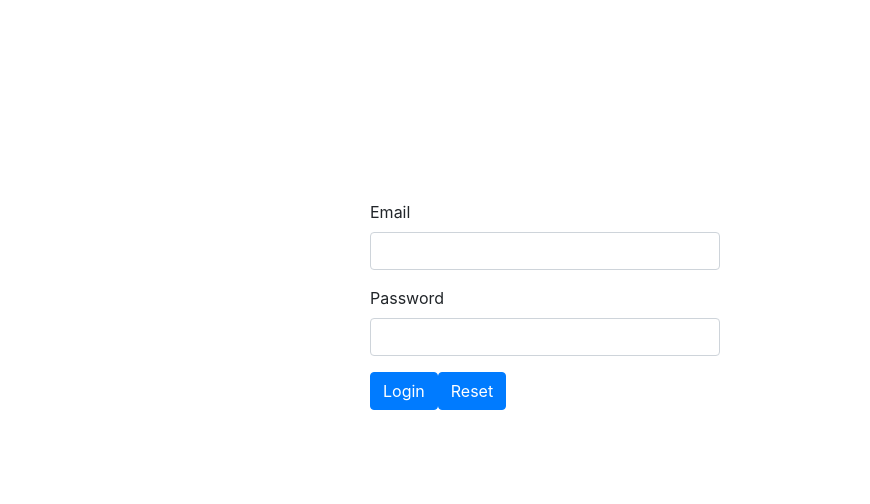
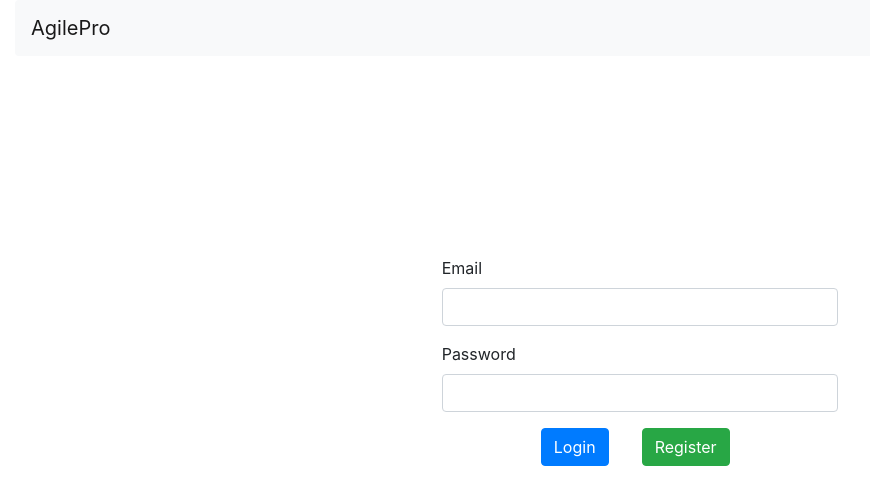
Before and after one commit to purushred/AgilePro, an Angular app: page / in a window 1280 px wide. Shown: the top 504 px of the page, without its empty margins (0-870 px from the left). Built offline with nearby package versions, Linux system fonts and the light colour scheme.

Commit message:
Added navigation bar

```diff
--- a/src/app/app.component.html
+++ b/src/app/app.component.html
@@ -1,6 +1,10 @@
-<div class="container">
+<div class="container-fluid">
+  <nav class="navbar navbar-expand-lg navbar-light bg-light rounded">
+    <a class="navbar-brand" href="#">AgilePro</a>
+  </nav>
+
   <div class="row" style="margin-top: 200px;">
-    <div class="offset-sm-3 col-sm-4">
+    <div class="offset-sm-4 col-sm-4">
       <form>
         <div class="form-group">
           <label for="email">Email</label>
@@ -10,9 +14,11 @@
           <label for="pwd">Password</label>
           <input type="password" class="form-control" id="pwd">
         </div>
-          <button id="loginButton" type="button" class="btn btn-primary">Login</button>
-          <button id="resetButton" type="button" class="btn btn-primary">Reset</button>
       </form>
+    </div>
+    <div class="offset-sm-4 col-sm-4">
+      <button id="loginButton" type="button" class="btn btn-primary offset-sm-3">Login</button>
+      <button id="registerButton" type="button" class="btn btn-success offset-sm-1">Register</button>
     </div>
   </div>
 </div>
```
